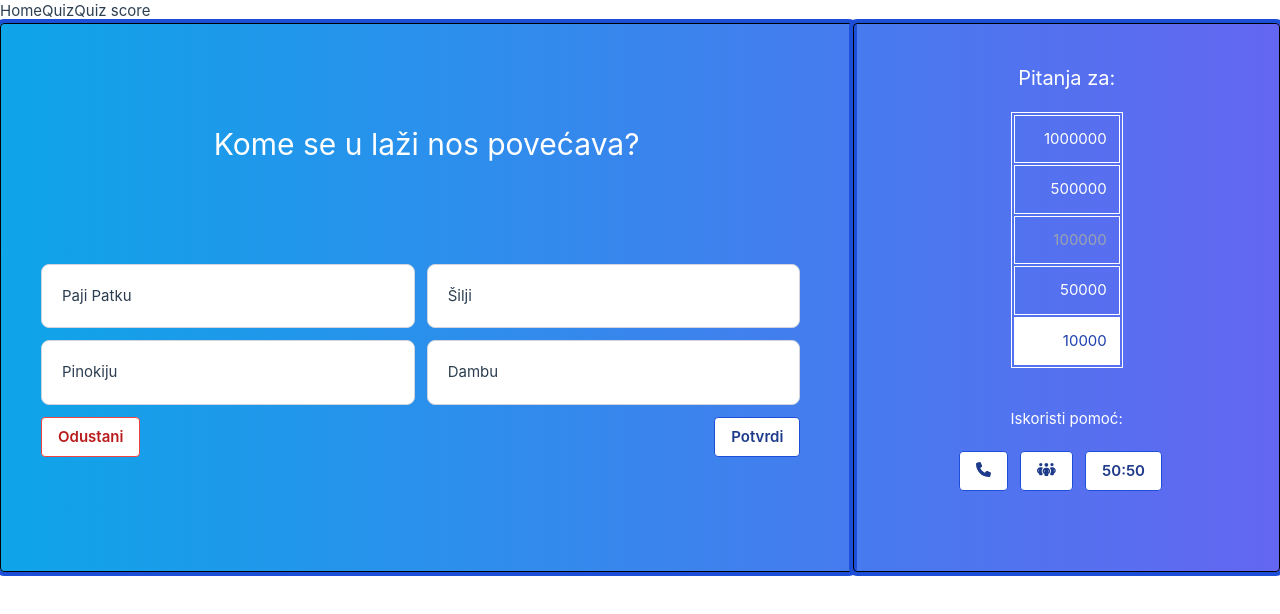
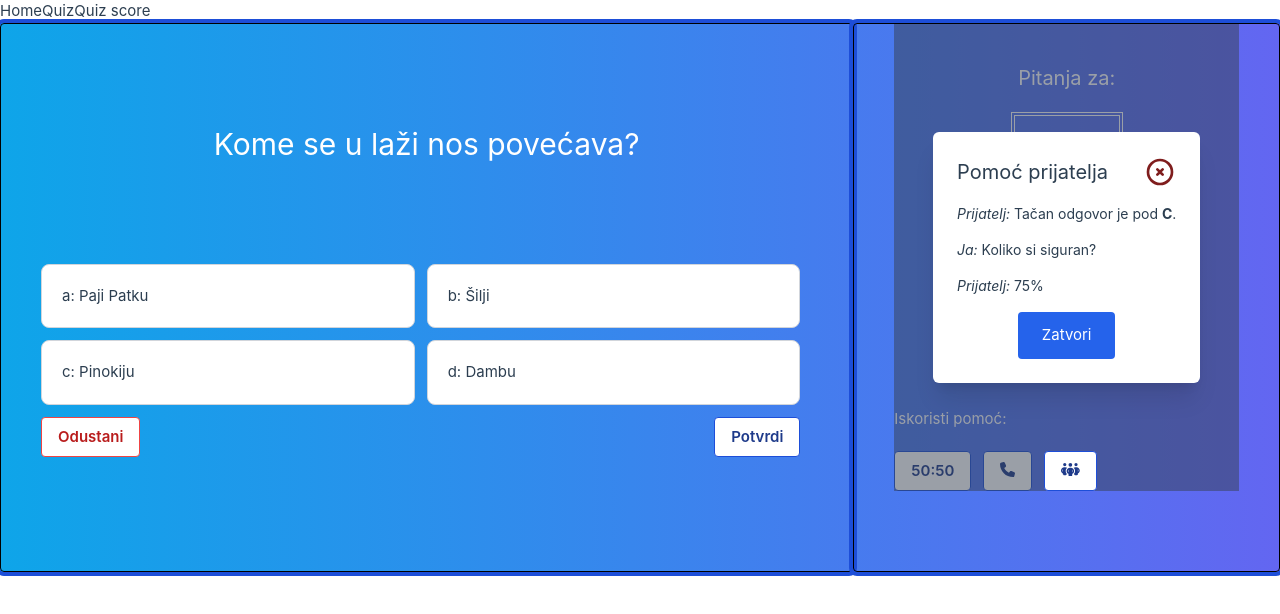
Before and after one commit to ABusbaher/millionaire-quiz, a Vue app: page /quiz in a window 1280 px wide. Both pictures are taken after a click on the button 983 px from the left and 470 px from the top of the page. Shown: the top 614 px of the page. Built offline with nearby package versions, Linux system fonts and the light colour scheme.

Commit message:
Create base Model component and FriendsHelp and AudienceHelp components

```diff
--- /dev/null
+++ b/src/components/AudienceHelp.vue
@@ -0,0 +1,57 @@
+<script>
+import IconClose from "./icons/IconClose.vue";
+import Modal from "./Modal.vue";
+import { mapState } from "vuex";
+
+
+export default {
+    name: "AudienceHelp",
+    data() {
+        return {
+            isOpen: false,
+            audienceHelpUsed: false,
+        };
+    },
+    components: {
+        IconClose,
+        Modal,
+    },
+    computed: {
+        ...mapState(['correctAnswer']),
+        audience_answers() {
+            // array of answers
+            let options = ['a', 'b', 'c', 'd'];
+
+            //takeout correct answer from options and get one wrong answer randomly
+            const correctAnswer = this.correctAnswer;
+            options = options.filter(function(item) {
+                return item !== correctAnswer
+            });
+            const randomWrongAnswer = options[Math.floor(Math.random() * options.length)];
+
+            // new object with correct and incorect answer
+            const audienceAnswers = {'correct_answer': correctAnswer.toUpperCase(), 'wrong_answer': randomWrongAnswer.toUpperCase()}
+            return audienceAnswers;
+        },
+    }
+}
+</script>
+<template>
+    <Modal
+        @modal-show="isOpen = true"
+        @modal-close="isOpen = false, audienceHelpUsed = true"
+        :helpUsed="audienceHelpUsed"
+        :isOpenModal="isOpen"
+        modalTitle="Pomoć publike"
+    >
+        <template #buttonIcon>
+            <font-awesome-icon icon="fa-solid fa-people-group"/>
+        </template>
+        <template #modalText>
+            <p class="mb-4 text-sm">Publika je glasala i rezultati su sledeći: </p>
+            <p class="mb-4 text-sm">80% za odgovor pod <strong>{{ audience_answers["correct_answer"] }}</strong>.</p>
+            <p class="mb-4 text-sm">20% za odgovor pod <strong>{{ audience_answers["wrong_answer"] }}</strong>.</p>
+        </template>
+    </Modal>
+
+</template>
--- /dev/null
+++ b/src/components/FriendsHelp.vue
@@ -0,0 +1,57 @@
+<script>
+import IconClose from "./icons/IconClose.vue";
+import Modal from "./Modal.vue";
+import { mapState } from "vuex";
+
+
+export default {
+    name: "FriendsHelp",
+    data() {
+        return {
+            isOpen: false,
+            friendHelpUsed: false,
+        };
+    },
+    components: {
+        IconClose,
+        Modal,
+    },
+    computed: {
+        ...mapState(['correctAnswer']),
+        friends_answer() {
+            // array of answers
+            let options = ['a', 'b', 'c', 'd'];
+
+            //takeout correct answer from options and get one wrong answer randomly
+            const correctAnswer = this.correctAnswer;
+            options = options.filter(function(item) {
+                return item !== correctAnswer
+            });
+            const randomWrongAnswer = options[Math.floor(Math.random() * options.length)];
+
+            // new array with three correct and one incorrect answer and choose one randomly (75% to be correct)
+            const possibleAnswers = [correctAnswer, correctAnswer, correctAnswer, randomWrongAnswer];
+            const friendsAnswer = possibleAnswers[Math.floor(Math.random() * possibleAnswers.length)];
+            return friendsAnswer.toUpperCase();
+        },
+    }
+}
+</script>
+<template>
+    <Modal
+        @modal-show="isOpen = true"
+        @modal-close="isOpen = false, friendHelpUsed = true"
+        :helpUsed="friendHelpUsed"
+        :isOpenModal="isOpen"
+        modalTitle="Pomoć prijatelja"
+    >
+        <template #buttonIcon>
+            <font-awesome-icon icon="fa-phone"/>
+        </template>
+        <template #modalText>
+            <p class="mb-4 text-sm"><i>Prijatelj:</i> Tačan odgovor je pod <strong>{{ friends_answer }}</strong>.</p>
+            <p class="mb-4 text-sm"><i>Ja:</i> Koliko si siguran?</p>
+            <p class="mb-4 text-sm"><i>Prijatelj:</i> 75%</p>
+        </template>
+    </Modal>
+</template>
--- /dev/null
+++ b/src/components/Modal.vue
@@ -0,0 +1,49 @@
+<script>
+import IconClose from "./icons/IconClose.vue";
+
+export default {
+    name: "Modal",
+    components: {
+        IconClose,
+    },
+    props: {
+        modalTitle: String,
+        isOpenModal: Boolean,
+        helpUsed: Boolean,
+    },
+    emits: ["modal-show", "modal-close"],
+}
+</script>
+<template>
+    <button
+        @click="$emit('modal-show')"
+        :disabled="helpUsed"
+        :class="{ 'opacity-25 cursor-not-allowed': helpUsed }"
+        class="bg-white hover:bg-blue-800 text-blue-900 font-semibold
+        hover:text-white py-2 px-4 border border-blue-700 hover:border-transparent rounded mr-3"
+    >
+         <slot name="buttonIcon"></slot>
+    </button>
+    <div
+        v-show="isOpenModal"
+        class="absolute inset-0 flex items-center justify-center bg-gray-700 bg-opacity-50"
+    >
+        <div class="max-w-2xl p-6 bg-white rounded-md shadow-xl">
+            <div class="flex items-center justify-between">
+                <h3 class="text-xl">{{ modalTitle }}</h3>
+                <IconClose @click="$emit('modal-close')"/>
+            </div>
+            <div class="mt-4">
+                <slot name="modalText"></slot>
+            </div>
+            <div class="flex justify-center">
+                <button
+                    @click="$emit('modal-close')"
+                    class="px-6 py-3 text-white bg-blue-600 rounded">
+                    Zatvori
+                </button>
+            </div>
+        </div>
+    </div>
+
+</template>
--- a/src/components/Questions.vue
+++ b/src/components/Questions.vue
@@ -78,7 +78,7 @@ export default {
         ConfirmAnswer,
     },
     methods: {
-        ...mapMutations(["nextScore", "setCurrentScore","previousScore"]),
+        ...mapMutations(["nextScore", "setCurrentScore","previousScore", "setCorrenctAnswer"]),
         answered(value) {
            if (value == "") {
                 return alert("Niste izabrali odgovor");
@@ -121,9 +121,10 @@ export default {
             const getQuestion = 'questions_' + this.currentScore;
             const questionsObj = this.questions[0][getQuestion];
             this.currentQuestionObj =  questionsObj[Math.floor(Math.random()* questionsObj.length)];
+            this.setCorrenctAnswer(this.currentQuestionObj.correctAnswer);
             return this.currentQuestionObj;
         },
-        ...mapState(['currentScore', 'scores'])
+        ...mapState(['currentScore', 'scores', 'correctAnswer'])
     }
 }
 </script>
@@ -149,7 +150,7 @@ export default {
                 :class="[isAnswered && key == get_random_question.correctAnswer ? 'bg-green-300' : '',
                     isAnswered && this.selectedAnswer == key && key != get_random_question.correctAnswer ? 'bg-red-300' : '',
                     isAnswered == false ? 'hover:bg-gray-100' : '']"
-                :for="key">{{ answer }}
+                :for="key">{{key}}: {{ answer }}
             </label>
         </div>
     </div>
--- /dev/null
+++ b/src/components/icons/IconClose.vue
@@ -0,0 +1,16 @@
+<template>
+    <svg
+        xmlns="http://www.w3.org/2000/svg"
+        class="w-8 h-8 text-red-900 cursor-pointer"
+        fill="none"
+        viewBox="0 0 24 24"
+        stroke="currentColor"
+        >
+        <path
+            stroke-linecap="round"
+            stroke-linejoin="round"
+            stroke-width="2"
+            d="M10 14l2-2m0 0l2-2m-2 2l-2-2m2 2l2 2m7-2a9 9 0 11-18 0 9 9 0 0118 0z"
+        />
+    </svg>
+</template>
--- a/src/main.js
+++ b/src/main.js
@@ -19,6 +19,7 @@ const store = createStore({
       return {
         currentScore: 10000,
         scores: [0, 10000,50000,100000,500000,1000000,2000000],
+        correctAnswer: '',
       }
     },
     mutations: {
@@ -34,6 +35,9 @@ const store = createStore({
         },
         setCurrentScore (state, payload) {
             state.currentScore = payload;
+        },
+        setCorrenctAnswer (state, payload) {
+          state.correctAnswer = payload;
         }
     }
   });
--- a/src/views/QuizView.vue
+++ b/src/views/QuizView.vue
@@ -3,6 +3,8 @@ import CloseApp from "../components/buttons/CloseApp.vue";
 import StartQuiz from "../components/buttons/StartQuiz.vue";
 import Questions from "../components/Questions.vue";
 import CurrentAmount from "../components/CurrentAmount.vue";
+import FriendsHelp from "../components/FriendsHelp.vue";
+import AudienceHelp from "../components/AudienceHelp.vue";
 
 export default {
   components: {
@@ -10,13 +12,13 @@ export default {
           CloseApp,
           Questions,
           CurrentAmount,
+          FriendsHelp,
+          AudienceHelp,
   },
 }
 </script>
 
 <template>
-
-
   <div class="flex flex-row">
     <div class="basis-3/4 md:basis-2/3 border rounded border-black outline outline-4 outline-blue-700 pl-10 pr-10 pb-20">
 
@@ -25,29 +27,18 @@ export default {
     </div>
 
     <div class="basis-1/4 md:basis-1/3 border rounded border-black outline outline-4 outline-blue-700 pl-10 pr-10 pb-20">
-
+      <div class="content-center">
         <CurrentAmount/>
-      <h3 class="text-white text-l text-bold text-center pt-10 pb-5">
+        <h3 class="text-white text-l text-bold pt-10 pb-5">
           Iskoristi pomoć:
         </h3>
-      <div class="flex justify-center">
-        <button
-            class="bg-white hover:bg-blue-800 text-blue-900 font-semibold
-            hover:text-white py-2 px-4 border border-blue-700 hover:border-transparent rounded mr-3">
-            <font-awesome-icon icon="fa-phone" />
-        </button>
-
-        <button
-            class="bg-white hover:bg-blue-800 text-blue-900 font-semibold
-            hover:text-white py-2 px-4 border border-blue-700 hover:border-transparent rounded mr-3">
-            <font-awesome-icon icon="fa-solid fa-people-group" />
-        </button>
-
           <button
               class="bg-white hover:bg-blue-800 text-blue-900 font-semibold
               hover:text-white py-2 px-4 border border-blue-700 hover:border-transparent rounded mr-3">
               50:50
           </button>
+          <FriendsHelp/>
+          <AudienceHelp/>
       </div>
     </div>
   </div>
```
Lines whose indentation alone changed are shown as unchanged.
